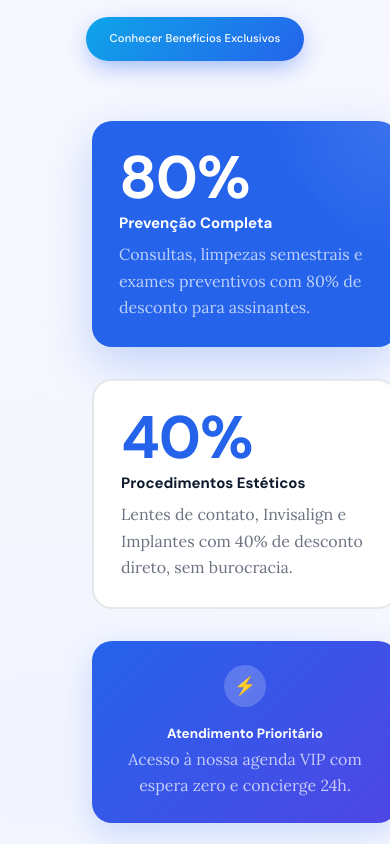
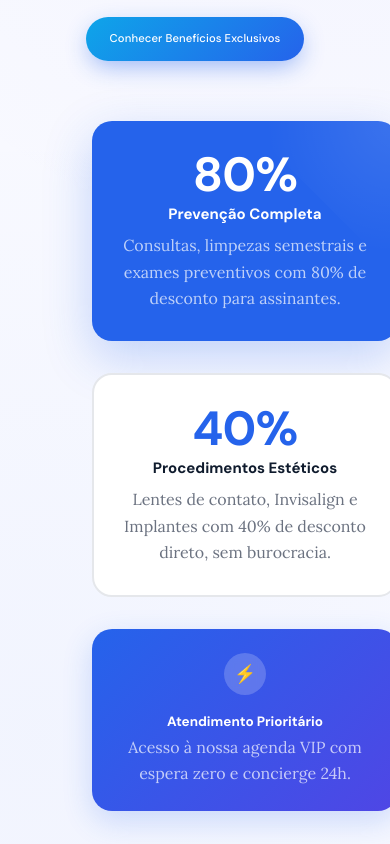
Before and after one commit to ironiaproject-a11y/dental, a Next.js app: page / in a window 390 px wide. Shown: the part 5320-6164 px from the top of the page. Built offline with nearby package versions, Linux system fonts and the light colour scheme.

Commit message:
style: fix DiscountPlan cards alignment on mobile

```diff
--- a/src/app/components/DiscountPlan.module.css
+++ b/src/app/components/DiscountPlan.module.css
@@ -291,12 +291,27 @@
   .section {
     padding: 5rem 0;
   }
+
   .plansTitle {
     font-size: 2.25rem;
   }
+
+  .rightCol {
+    gap: 1.5rem;
+  }
+
+  .cardBlue, .cardOutlined {
+    text-align: center;
+    padding: 2.5rem 1.5rem;
+  }
+
+  .percentTextWhite, .percentTextBlue {
+    font-size: 4rem;
+  }
+
   .cardPrioritario {
     flex-direction: column;
     text-align: center;
-    padding: 2rem;
+    padding: 2rem 1.5rem;
   }
 }
```
